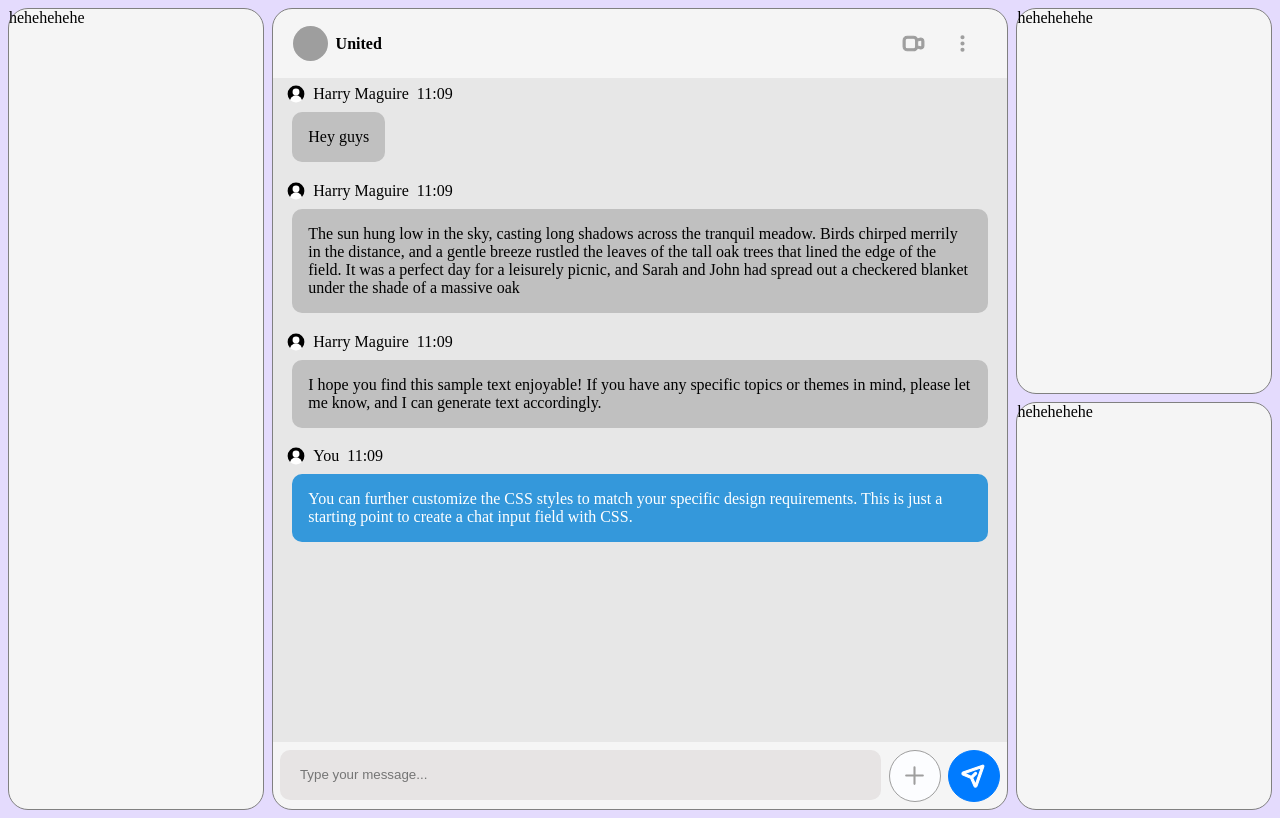
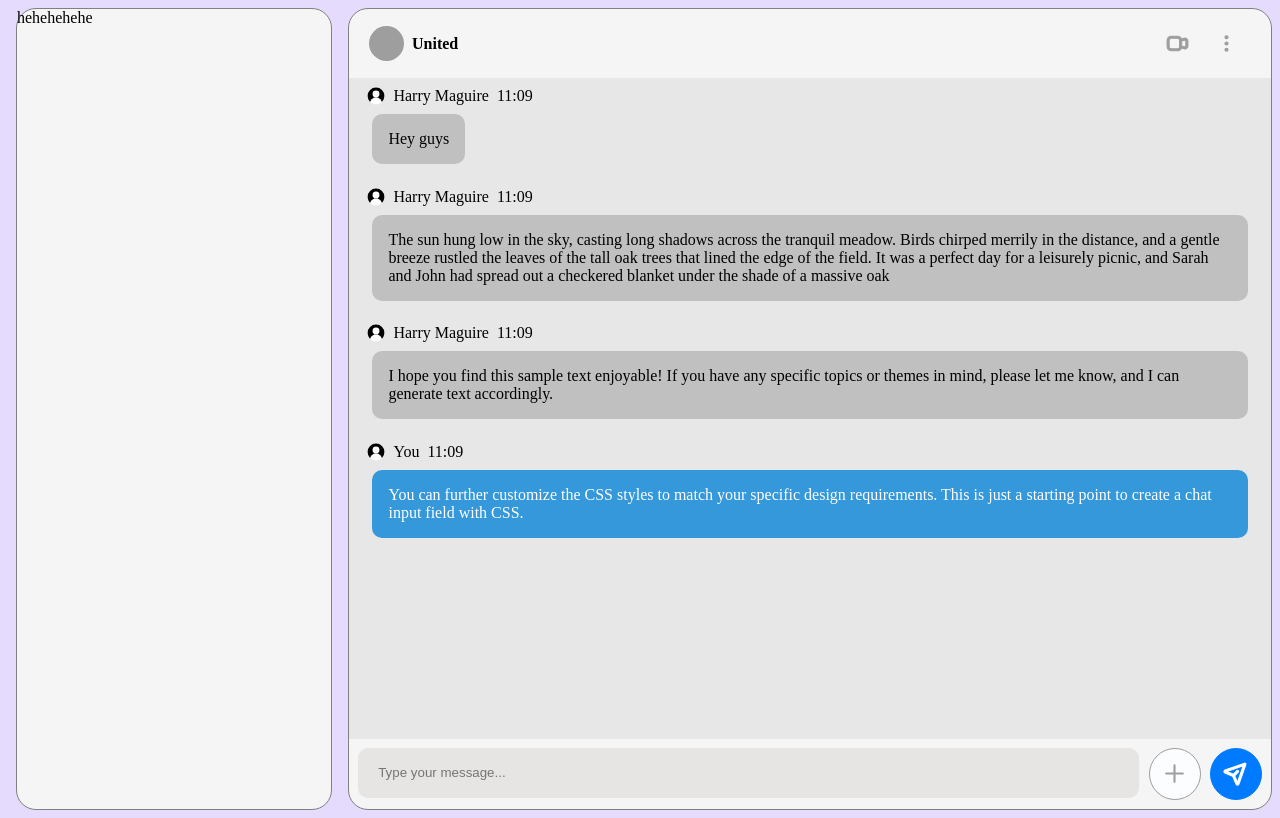
Before and after one commit to zonedoutvinit/chat-ui-angular, an Angular app: page / in a window 1280 px wide. Built offline with nearby package versions, Linux system fonts and the light colour scheme; grey boxes are pictures that could not be loaded.

Commit message:
click func for right windows

```diff
--- a/src/app/post-login/chat-window/chat-window.component.html
+++ b/src/app/post-login/chat-window/chat-window.component.html
@@ -1,7 +1,7 @@
 <div class="d-flex flex-col flex-grow">
     <!-- header of chat -->
     <div class="chat-header">
-        <div class="d-flex justify-between pointer">
+        <div class="d-flex justify-between pointer" (click)="chatDetailsBtnClick()">
             <div class="d-flex flex-col justify-center">
                 <img [src]=headerInfo.profile height="35px" width="35px" alt="grpImage" class="border-rounded">
             </div>
@@ -13,7 +13,7 @@
         </div>
         <div class="d-flex">
             <img class="icon-padding pointer" [src]="headerInfo.videocall" height="25px" />
-            <img class="icon-padding pointer" [src]="headerInfo.settings" height="25px" />
+            <img class="icon-padding pointer" [src]="headerInfo.settings" (click)="chatDetailsBtnClick()" height="25px" />
         </div>
     </div>
 
@@ -41,7 +41,7 @@
     <div class="chat-input">
         <input type="text" id="message-input" placeholder="Type your message..." (input)="updateTextField($event)"
             (keyup.enter)="sendMessage($event)" />
-        <div class="border-rounded" id="attach-button">
+        <div class="border-rounded" id="attach-button" (click)="mediaBtnClick()">
             <img class="icon-padding" id="attach-icon" [src]="inputAssets.attachBtn" height="25px" />
         </div>
         <div class="border-rounded" id="send-button" (click)="sendMessage($event)">
--- a/src/app/post-login/chat-window/chat-window.component.ts
+++ b/src/app/post-login/chat-window/chat-window.component.ts
@@ -4,9 +4,14 @@ import {
   AfterViewInit,
   QueryList,
   ViewChildren,
+  Input,
 } from '@angular/core';
 import { scrollToBottom, timeFormater } from 'src/utils/helpers';
-import { sampleChatHeaderJson, sampleChatJson, sampleInputJson } from 'src/utils/static-data';
+import {
+  sampleChatHeaderJson,
+  sampleChatJson,
+  sampleInputJson,
+} from 'src/utils/static-data';
 
 @Component({
   selector: 'app-chat-window',
@@ -15,6 +20,9 @@ import { sampleChatHeaderJson, sampleChatJson, sampleInputJson } from 'src/utils
 })
 export class ChatWindowComponent implements AfterViewInit {
   @ViewChildren('messageItem') messageItems!: QueryList<ElementRef>;
+
+  @Input() onChatDetailsClick!: (args: any) => void;
+  @Input() onMediaClick!: (args: any) => void;
 
   ngAfterViewInit() {
     this.messageItems.changes.subscribe(() => {
@@ -49,4 +57,12 @@ export class ChatWindowComponent implements AfterViewInit {
       inputField.value = '';
     }
   }
+
+  mediaBtnClick() {
+    this.onMediaClick && this.onMediaClick(true);
+  }
+
+  chatDetailsBtnClick() {
+    this.onChatDetailsClick && this.onChatDetailsClick(true);
+  }
 }
--- a/src/app/post-login/custom-card/custom-card.component.ts
+++ b/src/app/post-login/custom-card/custom-card.component.ts
@@ -7,7 +7,10 @@ import { Component, Input, OnInit } from '@angular/core';
 })
 export class CustomCardComponent implements OnInit {
   @Input() height = 1;
+  @Input() onClose!: (args: any) => void;
   constructor() {}
 
   ngOnInit(): void {}
+
+  closeCard = () => this.onClose && this.onClose(false);
 }
--- a/src/app/post-login/main-window/main-window.component.html
+++ b/src/app/post-login/main-window/main-window.component.html
@@ -1,16 +1,16 @@
 <div class="d-flex w-100">
-    <app-custom-card class="w-25 mr-1" [height]="50">
+    <app-custom-card class="w-25 ml-1 mr-2" [height]="50">
         <div>hehehehehe</div>
     </app-custom-card>
     <app-custom-card [height]="50" class="w-auto flex-grow">
-        <app-chat-window class="h-100 d-flex flex-grow"></app-chat-window>
+        <app-chat-window class="h-100 d-flex flex-grow" [onMediaClick]="setShowMediaDetails" [onChatDetailsClick]="setShowChatDetails"></app-chat-window>
     </app-custom-card>
-    <div class="d-flex flex-col w-25 ml-1">
-        <app-custom-card class="mb-1" [height]="24">
-            <div>hehehehehe</div>
+    <div class="d-flex flex-col justify-between w-25 ml-2 mr-1" *ngIf="showChatDetails || showMediaDetails">
+        <app-custom-card *ngIf="showChatDetails" [onClose]="setShowChatDetails" [height]="showMediaDetails ? 24.4 : 50">
+            <app-chat-detail-window (click)="setShowChatDetails(false)" ></app-chat-detail-window>
         </app-custom-card>
-        <app-custom-card [height]="25.35">
-            <div>hehehehehe</div>
+        <app-custom-card *ngIf="showMediaDetails" [onClose]="setShowMediaDetails" [height]="showChatDetails ? 24.4 : 50">
+            <app-chat-media-window (click)="setShowMediaDetails(false)"></app-chat-media-window>
         </app-custom-card>
     </div>
 </div>
--- a/src/app/post-login/main-window/main-window.component.ts
+++ b/src/app/post-login/main-window/main-window.component.ts
@@ -9,4 +9,15 @@ export class MainWindowComponent implements OnInit {
   constructor() {}
 
   ngOnInit(): void {}
+
+  showChatDetails = false;
+  showMediaDetails = false;
+
+  setShowChatDetails = (bool: boolean) => {
+    this.showChatDetails = bool;
+  };
+
+  setShowMediaDetails = (bool: boolean) => {
+    this.showMediaDetails = bool;
+  };
 }
--- a/src/app/post-login/post-login.module.ts
+++ b/src/app/post-login/post-login.module.ts
@@ -3,9 +3,11 @@ import { CommonModule } from '@angular/common';
 import { MainWindowComponent } from './main-window/main-window.component';
 import { ChatWindowComponent } from './chat-window/chat-window.component';
 import { CustomCardComponent } from './custom-card/custom-card.component';
+import { ChatDetailWindowComponent } from './chat-detail-window/chat-detail-window.component';
+import { ChatMediaWindowComponent } from './chat-media-window/chat-media-window.component';
 
 @NgModule({
-  declarations: [MainWindowComponent, ChatWindowComponent, CustomCardComponent],
+  declarations: [MainWindowComponent, ChatWindowComponent, CustomCardComponent, ChatDetailWindowComponent, ChatMediaWindowComponent],
   imports: [CommonModule],
   exports: [MainWindowComponent],
 })
--- a/src/styles.css
+++ b/src/styles.css
@@ -65,6 +65,20 @@ html {
   margin-bottom: 0.5rem;
 }
 
+.ml-2 {
+  margin-left: 1rem;
+}
+
+.mr-2 {
+  margin-right: 1rem;
+}
+.mt-2 {
+  margin-top: 1rem;
+}
+.mb-2 {
+  margin-bottom: 1rem;
+}
+
 .icon-padding {
   padding: 0.75rem;
 }
```
